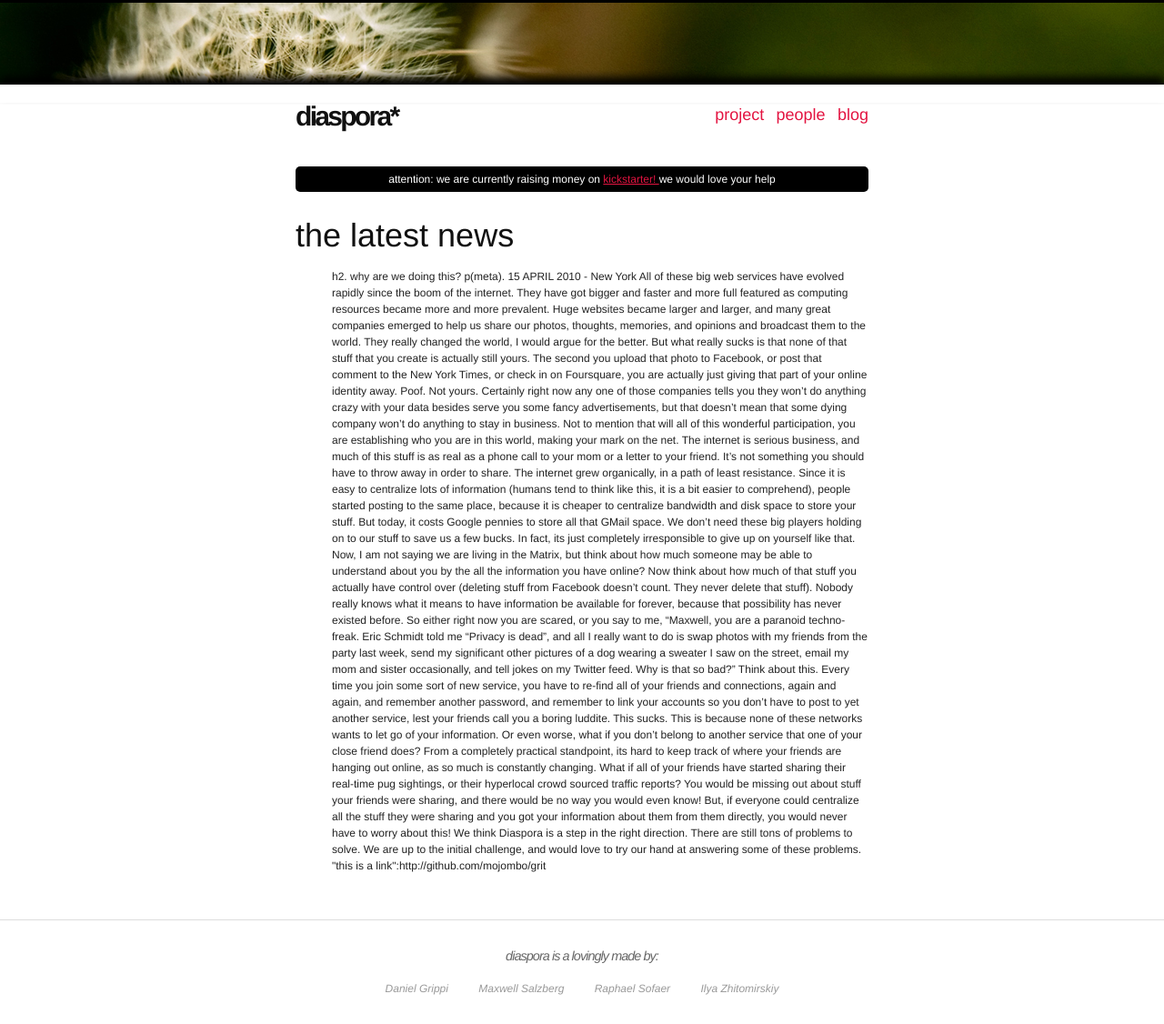
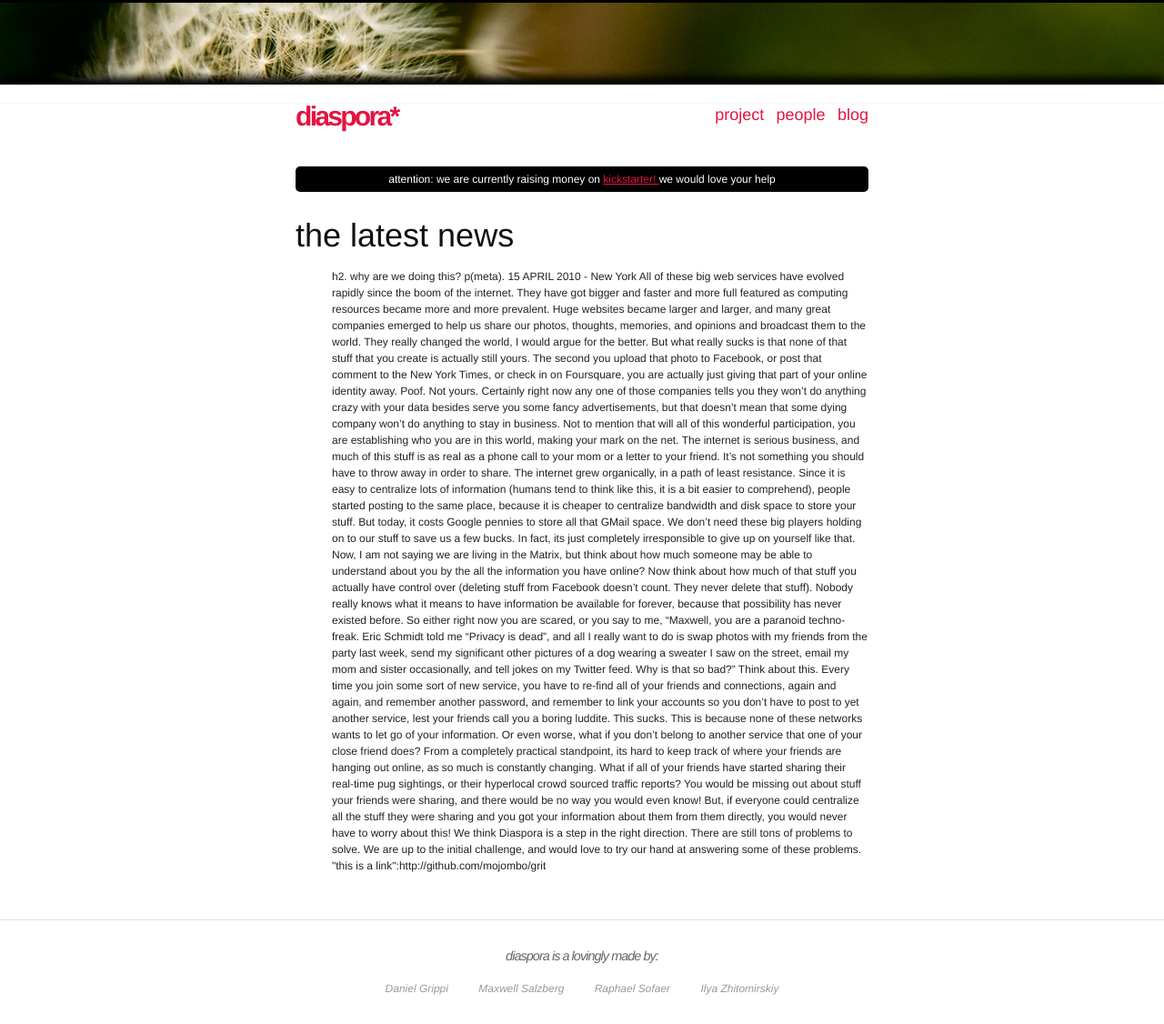
Before and after one commit to maxwell/diaspora_public_site, a Jekyll site: the page built from index.html, in a window 1280 px wide. Shown: the whole page at 91% size. Built offline with Jekyll 4.4.1, drawn with Linux system fonts in a browser that asks for light colours; Markdown is read by kramdown in place of the engine named in the settings; the list of posts is cut into pages by our own code.

Commit message:
fixed a link or two

```diff
--- a/_layouts/default.html
+++ b/_layouts/default.html
@@ -12,7 +12,7 @@
 	<div id="shadow"></div>
 	<div class="container">
 		<div id="header" class="span-16 prepend-4">
-			<h1 class="title">diaspora*</h1>
+			<h1 class="title"><a href ="/">diaspora*</a></h1>
 			<ul id="nav">
 				<li><a href="/project.html">project</a></li>
 				<li><a href="/people.html">people</a></li>
--- a/css/core.css
+++ b/css/core.css
@@ -1,7 +1,7 @@
 a { color: #e31441; }
 
 
-body { border-top: 3px solid #000; }
+body { border-top: 3px solid #000; overflow-x:hidden; }
 
 div#header { margin: 0 0 40px 0; }
 
```
Also changed, not shown: 8 other files.
